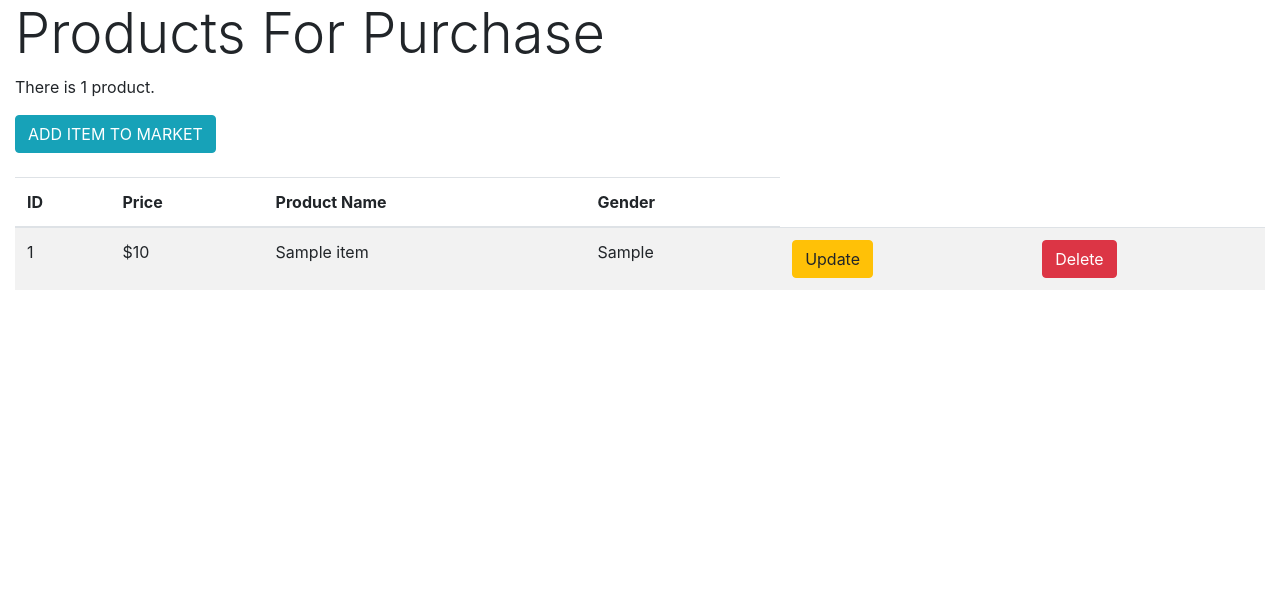
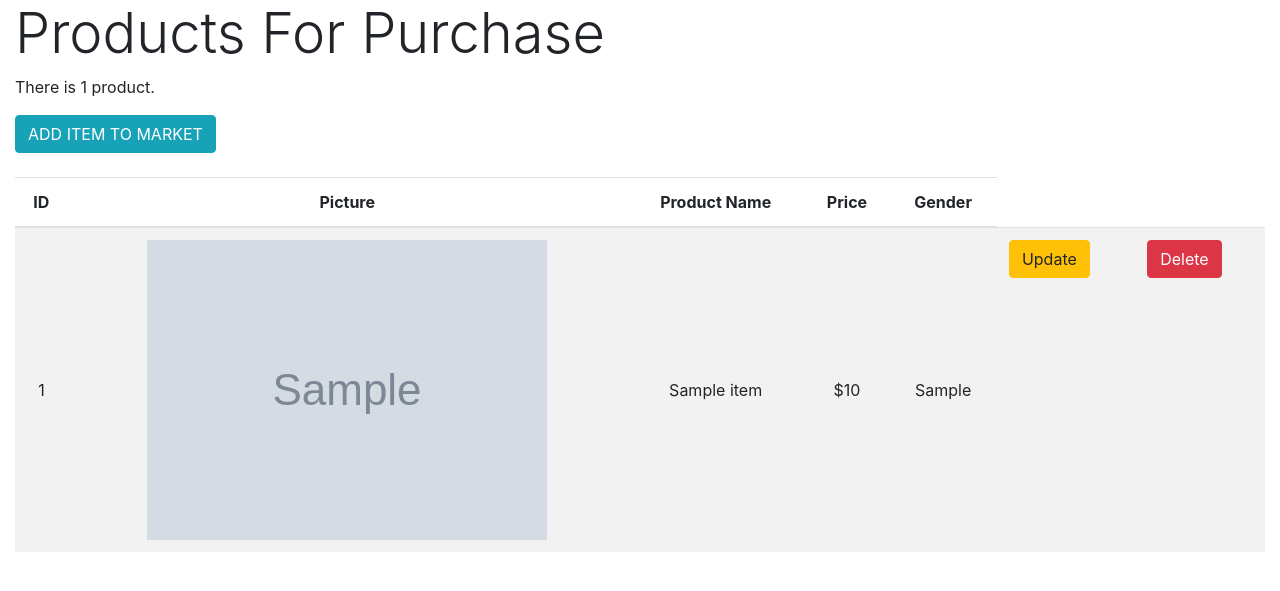
Before and after one commit to jovesterchai/AppDevProject, a Flask app: template templates/retrieveProducts.html in a window 1280 px wide. Shown: the part 56-647 px from the top of the page. Run offline with Flask 2, Linux system fonts and the light colour scheme; the template is opened without the code that fills it: most values are stand-ins (such as "Sample title", 1, 10 or a date in 2020); grey boxes marked "Sample" are stand-in pictures; some libraries are stand-ins or nearby versions.

Commit message:
Changed and fixed some stuff

```diff
--- a/Forms.py
+++ b/Forms.py
@@ -1,4 +1,4 @@
-from wtforms import Form, StringField, RadioField, SelectField, TextAreaField, validators, SelectMultipleField, DecimalField, IntegerField, PasswordField
+from wtforms import Form, StringField, RadioField, SelectField, TextAreaField, validators, SelectMultipleField, DecimalField, IntegerField, PasswordField, FileField
 
 class CreateUserFeedback(Form):
     firstName = StringField('First Name', [validators.Length(min=1, max=150), validators.DataRequired()])
--- a/Main.py
+++ b/Main.py
@@ -1,5 +1,6 @@
 from flask import Flask, render_template, request, redirect, url_for
 from Forms import CreateFeedback, CreateProduct, R, CreateUserForm, LoginForm   # Input the objects from Forms.py
+
 from Product import Product
 import Transaction
 import invoice
@@ -12,13 +13,9 @@ import os
 
 app = Flask(__name__)
 
-
-# '/' indicates the root directory of the website
 @app.route('/')
 def home():
     return render_template('home.html')
-
-
 
 @app.route("/login2", methods=['GET', 'POST'])
 def login():
--- a/Product.py
+++ b/Product.py
@@ -1,6 +1,7 @@
 class Product:
 
     def __init__(self, itemID, name, price, color, size, quantity, gender, description):
+        self.__images = ''
         self.__itemID = itemID
         self.__name = name
         self.__price = price
--- a/templates/createProduct.html
+++ b/templates/createProduct.html
@@ -6,7 +6,7 @@
 
 <h1 class="display-4">Product Creation</h1>
 {% if status == 'admin' %}
-<form method="POST" action="">
+<form method="POST" enctype="multipart/form-data">
     <div class="form-group">
         {{ render_field(form.itemID, class="form-control") }}
     </div>
@@ -28,6 +28,9 @@
     <div class="form-group">
         {{ render_field(form.quantity, class="form-control") }}
     </div>
+    <div class="picture">
+        <input type="file" name="file" class="form-control">
+    </div>
     <div id="prof">
         <div class="form-group">
             {{ render_field(form.description, class="form-control") }}
--- a/templates/invoice.html
+++ b/templates/invoice.html
@@ -2,7 +2,7 @@
 {% block title %}Product Library System - Retrieve Product Information{% endblock %}
 
 {% block content %}
-<h1 class="display-4">Products For Purchase</h1>
+<h1 class="display-4">Customer Invoices</h1>
 <div>
     <table class="table table-striped">
         <thead>
--- a/templates/logout.html
+++ b/templates/logout.html
@@ -46,7 +46,7 @@ body {
 
 <div class="topnav">
   <div class="topnav-left">
-    <a href="">Feedback</a>
+    <a href="/retrieveFeedback">Feedback</a>
   </div>
   <div class="topnav-left">
     <a href="/invoice">Invoices</a>
--- a/templates/retrieveProducts.html
+++ b/templates/retrieveProducts.html
@@ -20,19 +20,21 @@
     <table class="table table-striped">
         <thead>
             <tr>
-                <th>ID</th>
-                <th>Price</th>
-                <th>Product Name</th>
-                <th>Gender</th>
+                <th class="text-center align-middle">ID</th>
+                <th class="text-center align-middle">Picture</th>
+                <th class="text-center align-middle">Product Name</th>
+                <th class="text-center align-middle">Price</th>
+                <th class="text-center align-middle">Gender</th>
             </tr>
         </thead>
         <tbody>
         {% for item in itemsList %}
             <tr>
-                <td>{{ item.get_itemID() }}</td>
-                <td>${{ item.get_price() }}</td>
-                <td>{{ item.get_name() }}</td>
-                <td>{{ item.get_gender() }}</td>
+                <td class="text-center align-middle">{{ item.get_itemID() }}</td>
+                <td class="text-center align-middle"><img src="static/files/{{ item.get_images() }}" class="Picture" /></td>
+                <td class="text-center align-middle">{{ item.get_name() }}</td>
+                <td class="text-center align-middle">${{ item.get_price() }}</td>
+                <td class="text-center align-middle">{{ item.get_gender() }}</td>
                 <td><a href="/clothesInfo/{{ item.get_itemID() }}" class="btn btn-warning">Update</a></td>
                 <td>
                     <form action="{{ url_for('deleteProduct', id=item.get_itemID()) }}" method="POST">
--- a/templates/retrieveUsers.html
+++ b/templates/retrieveUsers.html
@@ -34,7 +34,7 @@ font-weight: bold;
 
 </style>
 
-<h1 class="display-4">CustomerList:</h1>
+<h1 class="display-4">Customer List:</h1>
 <div>
  {% if count == 0 %}
  <p>There are no users.</p>
```
